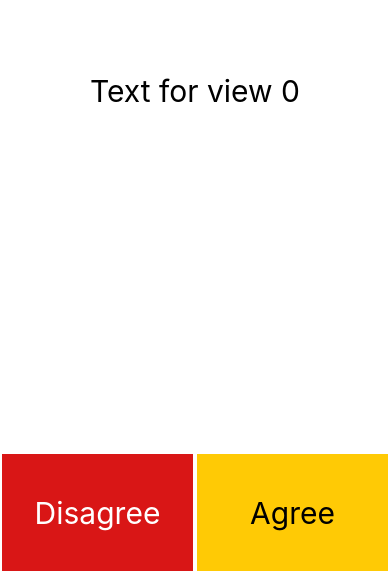
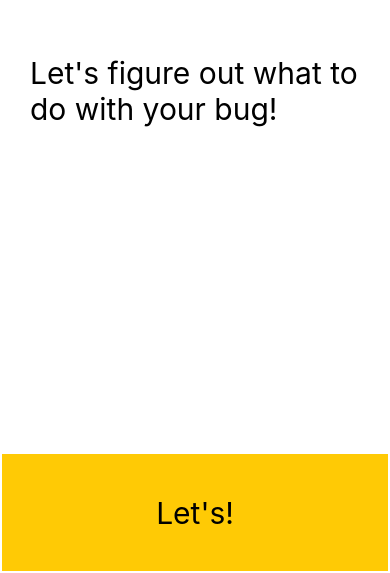
Before and after one commit to ydsundman/TheDefinitiveBMS, a React Native app: screen / in a window 390 px wide. Shown: the part 271-844 px from the top of the page. Built offline with nearby package versions, Linux system fonts and the light colour scheme.

Commit message:
Cleanup.

```diff
--- a/App.js
+++ b/App.js
@@ -1,72 +1,54 @@
 import React from 'react';
-import PropTypes from 'prop-types';
-import { StyleSheet, Text, View, SafeAreaView } from 'react-native';
+import { SafeAreaView } from 'react-native';
 
-import Button from './Button'
-import { range } from 'ramda'
+import LoadingScreen from './LoadingScreen'
+import StartScreen from './StartScreen'
+import StatementScreen from './StatementScreen'
+import FixOrDeleteScreen from './FixOrDeleteScreen'
 
-const RED = '#d91616';
-const YELLOW = '#ffca05';
-
-const styles = StyleSheet.create({
-  container: {
-    flex: 1,
-    backgroundColor: '#fff',
-    justifyContent: 'center',
-  },
-  main: {
-    flex: 6,
-    backgroundColor: '#fff',
-    alignItems: 'center',
-    justifyContent: 'center',
-  },
-  mainText: {
-    fontSize: 30,
-  },
-  buttons: {
-    display: 'flex',
-    flex: 1,
-    flexDirection: 'row',
-  },
-});
-
-const createView = text => (
-  <View style={styles.main} onClick={() => alert('xxx')}>
-    <Text style={styles.mainText}>{text}</Text>
-  </View>
-);
-
-const views = range(0, 5).map(i => createView(`Text for view ${i}`));
-
-const Buttons = ({disagree, agree}) => (
-  <View style={styles.buttons}>
-    <Button text={'Disagree'} onPress={disagree} textColor="white" buttonColor={RED}/>
-    <Button text={'Agree'} onPress={agree} textColor="black" buttonColor={YELLOW}/>
-  </View>
-);
-Buttons.propTypes = {
-  agree: PropTypes.func.isRequired,
-  disagree: PropTypes.func.isRequired,
-};
+import styles from './styles'
+import statements from './statements'
 
 export default class App extends React.Component {
   state = {
-    index: 0
+    phase:'loading',
+    index: 0,
   };
 
-  agree = () => {
-    this.setState(state => ({ index: (state.index + 1) % views.length }));
+  componentDidMount() {
+    setTimeout(() => this.setState({phase: 'start'}), 3000)
+  }
+
+  navAgree = () => {
+    if (this.state.phase === 'fix' || this.state.phase === 'del') {
+      this.setState({phase: 'start'})
+    } else {
+      this.setState({phase: statements[this.state.index].fix ? 'fix' : 'del'})
+    }
   };
 
-  disagree = () => {
-    this.setState(() => ({ index: 0}))
+  navDisagree = () => {
+    this.navLoop((this.state.index + 1) % statements.length )();
   };
+
+  navLoop = (index = 0) => () => {
+    this.setState(() => ({ phase: 'loop', index }));
+  };
+
+  loading = () => this.state.phase === 'loading';
+  start = () => this.state.phase === 'start';
+  loop = () => this.state.phase === 'loop';
+  fix = () => this.state.phase === 'fix';
+  del = () => this.state.phase === 'del';
 
   render() {
     return (
       <SafeAreaView style={styles.container}>
-        {views[this.state.index]}
-        <Buttons agree={this.agree} disagree={this.disagree}/>
+        {this.loading() && <LoadingScreen />}
+        {this.start() && <StartScreen action={this.navLoop()} />}
+        {this.loop() && <StatementScreen agree={this.navAgree} disagree={this.navDisagree} text={statements[this.state.index].text} />}
+        {this.fix() && <FixOrDeleteScreen agree={this.navAgree} disagree={this.navDisagree} fix={true} />}
+        {this.del() && <FixOrDeleteScreen agree={this.navAgree} disagree={this.navDisagree} fix={false} />}
       </SafeAreaView>
     );
   }
--- /dev/null
+++ b/Buttons.js
@@ -0,0 +1,33 @@
+import React from 'react';
+import PropTypes from 'prop-types';
+import { StyleSheet, View } from 'react-native';
+import Button from './Button'
+
+const buttonsStyles = StyleSheet.create({
+  buttons: {
+    display: 'flex',
+    flex: 1,
+    flexDirection: 'row',
+  },
+});
+
+const Buttons = ({buttons}) => (
+  <View style={buttonsStyles.buttons}>
+    {
+      buttons.map(btn => (
+        <Button key={btn.label} onPress={btn.action} text={btn.label} textColor={btn.textColor} buttonColor={btn.buttonColor} />
+      ))
+    }
+  </View>
+);
+
+Buttons.propTypes = {
+  buttons: PropTypes.arrayOf(PropTypes.shape({
+    action: PropTypes.func.isRequired,
+    label: PropTypes.string.isRequired,
+    textColor: PropTypes.string.isRequired,
+    buttonColor: PropTypes.string.isRequired,
+  })).isRequired
+};
+
+export default Buttons;
--- /dev/null
+++ b/FixOrDeleteScreen.js
@@ -0,0 +1,31 @@
+import React from 'react';
+import PropTypes from 'prop-types';
+import { Text, View } from 'react-native';
+
+import styles from './styles'
+import { RED, YELLOW } from './colors';
+import Buttons from './Buttons'
+
+const buttons = (agree, disagree) => [
+  {label: 'No way!', action: disagree, textColor: 'white', buttonColor: RED},
+  {label: 'OK!', action: agree, textColor: 'black', buttonColor: YELLOW},
+];
+
+const FixOrDeleteScreen = ({fix, agree, disagree}) => (
+  <View style={styles.container}>
+    <View style={styles.body}>
+      <Text style={{fontSize: 40}}>{fix ? 'Fix it now!' : 'Delete it!'}</Text>
+    </View>
+    <View style={styles.footer}>
+      <Buttons buttons={buttons(agree, disagree)} />
+    </View>
+  </View>
+);
+
+FixOrDeleteScreen.propTypes = {
+  fix: PropTypes.bool.isRequired,
+  agree: PropTypes.func.isRequired,
+  disagree: PropTypes.func.isRequired,
+};
+
+export default FixOrDeleteScreen;
--- /dev/null
+++ b/LoadingScreen.js
@@ -0,0 +1,12 @@
+import React from 'react';
+import { Text, View } from 'react-native';
+
+import styles from './styles'
+
+const LoadingScreen = () => (
+  <View style={styles.body}>
+    <Text style={styles.bodyText}>The Definitive Bug Management System</Text>
+  </View>
+);
+
+export default LoadingScreen;
--- /dev/null
+++ b/StartScreen.js
@@ -0,0 +1,30 @@
+import React from 'react';
+import PropTypes from 'prop-types';
+import { Text, View } from 'react-native';
+
+import Buttons from './Buttons'
+import { YELLOW } from "./colors";
+import styles from './styles'
+
+const start = 'Let\'s figure out what to do with your bug!';
+
+const buttons = (action) => [
+  {label: 'Let\'s!', action, textColor: 'black', buttonColor: YELLOW},
+];
+
+const StartScreen = ({action}) => (
+  <View style={styles.container}>
+    <View style={styles.body}>
+      <Text style={styles.bodyText}>{start}</Text>
+    </View>
+    <View style={styles.footer}>
+      <Buttons buttons={buttons(action)}/>
+    </View>
+  </View>
+);
+
+StartScreen.propTypes = {
+  action: PropTypes.func.isRequired,
+};
+
+export default StartScreen
--- /dev/null
+++ b/StatementScreen.js
@@ -0,0 +1,32 @@
+import React from 'react';
+import PropTypes from 'prop-types';
+import { Text, View } from 'react-native';
+
+import styles from './styles';
+import { YELLOW, RED } from "./colors";
+
+import Buttons from './Buttons';
+
+const buttons = (agree, disagree) => [
+  {label: 'Nope, not it!', action: disagree, textColor: 'white', buttonColor: RED},
+  {label: 'That\'s right!', action: agree, textColor: 'black', buttonColor: YELLOW},
+];
+
+const StatementScreen = ({agree, disagree, text}) => (
+  <View style={styles.container}>
+    <View style={styles.body}>
+      <Text style={styles.bodyText}>{text}</Text>
+    </View>
+    <View style={styles.footer}>
+      <Buttons buttons={buttons(agree, disagree)} />
+    </View>
+  </View>
+);
+
+StatementScreen.propTypes = {
+  agree: PropTypes.func.isRequired,
+  disagree: PropTypes.func.isRequired,
+  text: PropTypes.string.isRequired,
+};
+
+export default StatementScreen;
--- /dev/null
+++ b/colors.js
@@ -0,0 +1,2 @@
+export const RED = '#d91616';
+export const YELLOW = '#ffca05';
--- /dev/null
+++ b/statements.js
@@ -0,0 +1,11 @@
+export default [
+  {text: 'We can\'t live with this bug, it has to be fixed!', fix: true},
+  {text: 'We should fix this bug, we\'re prepared to prioritize it.', fix: true},
+  {text: 'This bug is so old we don\'t even understand what it means.', fix: false},
+  {text: 'We don\'t feel like fixing this bug, we\'re just going to let it hang around for a few more sprints.', fix: false},
+  {text: 'We should fix this bug, but we\'re not prepared to prioritize it.', fix: false},
+  {text: 'Oh come on! We need to fix this bug, but we just want to fix it later.', fix: false},
+  {text: 'No, wait! We really do want to fix it.', fix: true},
+  {text: 'But we don\'t want to fix it right now', fix: false},
+  {text: 'Ok, ok, we\'re ready to prioritize it!', fix: true},
+];
--- /dev/null
+++ b/styles.js
@@ -0,0 +1,25 @@
+import React from 'react';
+import { StyleSheet } from 'react-native';
+
+export default StyleSheet.create({
+  container: {
+    flex: 1,
+  },
+  body: {
+    flex: 6,
+    alignItems: 'center',
+    justifyContent: 'center',
+  },
+  bodyText: {
+    fontSize: 30,
+    padding: 30,
+  },
+  footer: {
+    flex: 1,
+  },
+  centerChildren: {
+    flex: 1,
+    justifyContent: 'center',
+    alignItems: 'center',
+  },
+});
```
